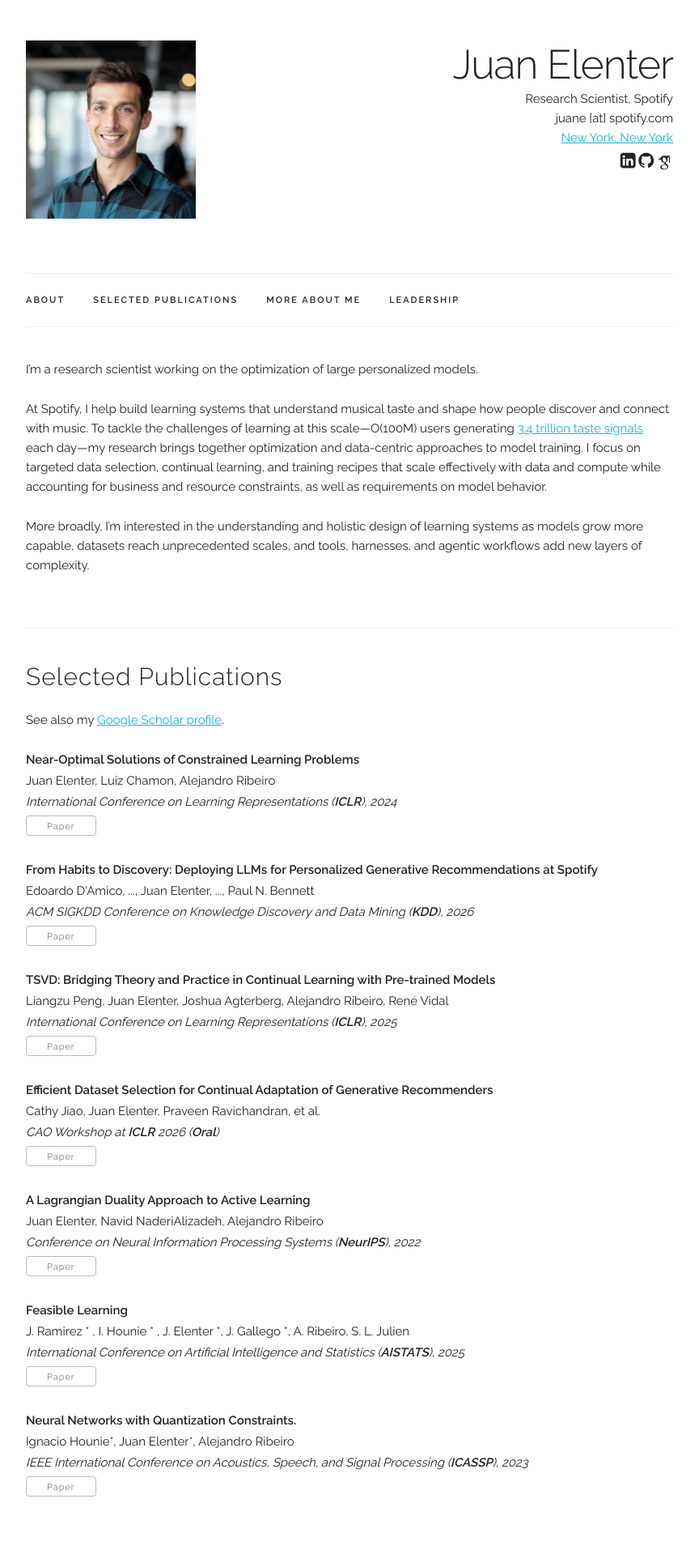
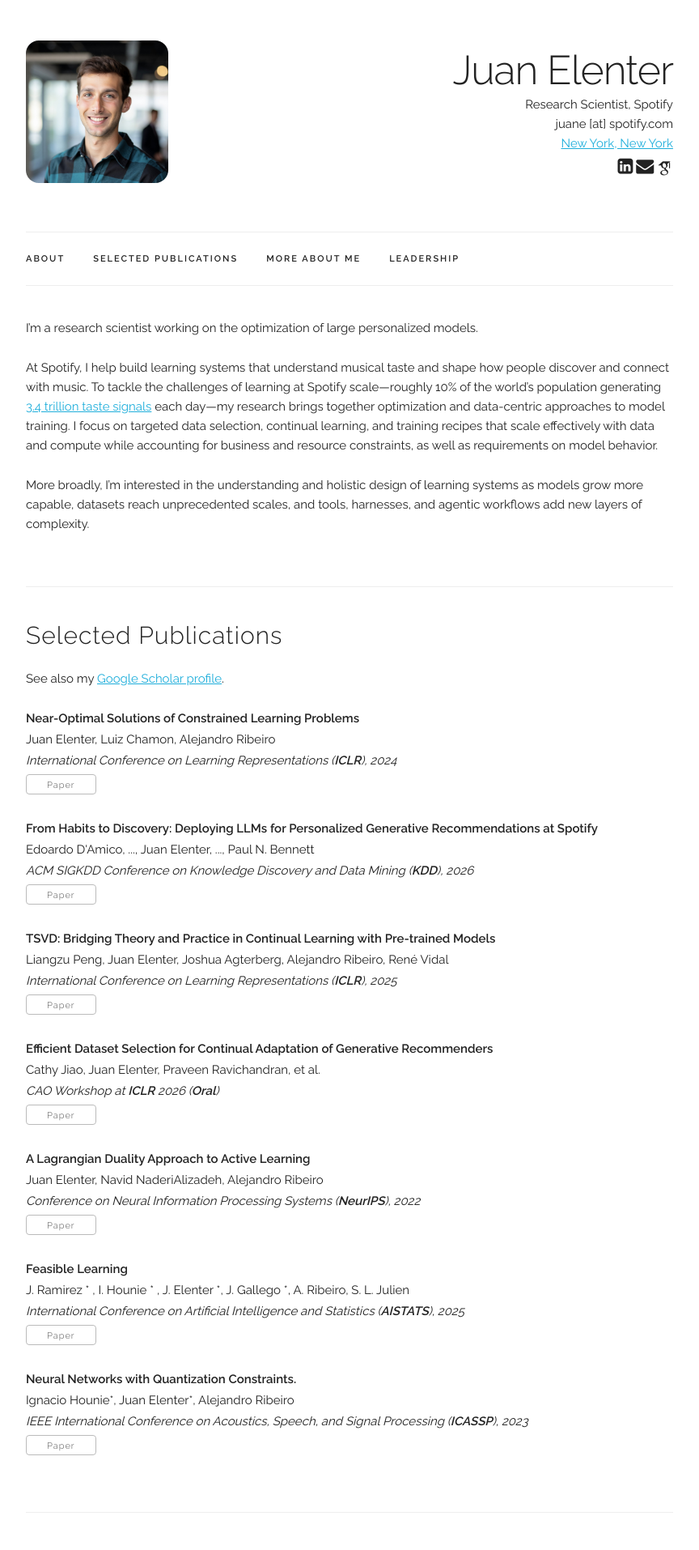
Before and after one commit to juanelenter/juanelenter.github.io, a Jekyll site: the page built from index.html, in a window 1280 px wide. Shown: the top 1914 px of the page at 81% size, without its empty margins (208-1072 px from the left). Built offline with Jekyll 4.4.1, drawn with Linux system fonts in a browser that asks for light colours; some web fonts are replaced; some of the changed text lies outside the part shown.

Commit message:
Improve mobile header and update profile copy
Co-Authored-By: Codex <noreply@openai.com>

```diff
--- a/_data/main_info.yaml
+++ b/_data/main_info.yaml
@@ -2,7 +2,7 @@ name: "Juan Elenter"
 title: "Research Scientist, Spotify"
 location: <a href="https://www.youtube.com/watch?v=TK0Vdb1RUCk&ab_channel=FrankSinatraVEVO" target="_blank">New York, New York</a>
 profile_pic: "/assets/profile-pics/juan-headshot.jpg"
-github: "https://github.com/juanelenter"
+email_link: "mailto:juane@spotify.com"
 google_scholar: "https://scholar.google.com/citations?hl=en&user=AJHh6B8AAAAJ"
 linkedin: https://www.linkedin.com/in/juan-elenter/
 email: juane [at] spotify.com
--- a/_layouts/default.html
+++ b/_layouts/default.html
@@ -65,39 +65,21 @@
     <section class="header">
       <div class="row">
         <div class="three columns">
-          <a href="{{ site.baseurl }}/"><img class="w3-border w3-padding" height=220 src='{{ site.baseurl }}{{ site.data.main_info.profile_pic }}'></a>
+          <a href="{{ site.baseurl }}/"><img class="profile-photo" src='{{ site.baseurl }}{{ site.data.main_info.profile_pic }}' alt="Juan Elenter"></a>
         </div>
         <div class="nine columns main-description">
-            <!--
-            <h1>&emsp; &emsp; {{ site.data.main_info.name }}</h1>
-            <p>&emsp; &emsp; &emsp; &emsp; &emsp; &emsp; &ensp;{{ site.data.main_info.title }}</p>
-            <p>&emsp; &emsp; &emsp; &emsp; &emsp; &ensp; &nbsp; &nbsp; {{ site.data.main_info.email }}</p>
+            <h1> {{ site.data.main_info.name }} </h1>
+            <p> {{ site.data.main_info.title }} </p>
+            <p> {{ site.data.main_info.email }} </p>
+            <p> {{ site.data.main_info.location }} </p>
             <p>
-              &emsp; &emsp; &emsp; &emsp; &emsp; &ensp; &nbsp; &nbsp;
               <span onclick="window.open('{{ site.data.main_info.linkedin }}')" style="cursor: pointer">
                 <i class="fa fa-linkedin-square" aria-hidden="true"></i>
               </span>
 
-              <span onclick="window.open('{{ site.data.main_info.github }}')" style="cursor: pointer">
-                <i class="fa fa-github" aria-hidden="true"></i>
-              </span>
-
-              <span onclick="window.open('{{ site.data.main_info.google_scholar }}')" style="cursor: pointer">
-                <i class="ai ai-google-scholar ai-lg" aria-hidden="true"></i>
-              </span>
-            </p> -->
-            <h1 style="text-align:right"> {{ site.data.main_info.name }} </h1>
-            <p style="text-align:right"> {{ site.data.main_info.title }} </p>
-            <p style="text-align:right"> {{ site.data.main_info.email }} </p>
-            <p style="text-align:right"> {{ site.data.main_info.location }} </p>
-            <p style="text-align:right">
-              <span onclick="window.open('{{ site.data.main_info.linkedin }}')" style="cursor: pointer">
-                <i class="fa fa-linkedin-square" aria-hidden="true"></i>
-              </span>
-
-              <span onclick="window.open('{{ site.data.main_info.github }}')" style="cursor: pointer">
-                <i class="fa fa-github" aria-hidden="true"></i>
-              </span>
+              <a class="contact-email-icon" href="{{ site.data.main_info.email_link }}" aria-label="Email Juan Elenter">
+                <i class="fa fa-envelope" aria-hidden="true"></i>
+              </a>
 
               <span onclick="window.open('{{ site.data.main_info.google_scholar }}')" style="cursor: pointer">
                 <i class="ai ai-google-scholar ai-lg" aria-hidden="true"></i>
@@ -134,9 +116,9 @@
           <span onclick="window.open('{{ site.data.main_info.linkedin }}')" style="cursor: pointer">
             <i class="fa fa-linkedin-square" aria-hidden="true"></i>
           </span>
-          <span onclick="window.open('{{ site.data.main_info.github }}')" style="cursor: pointer">
-            <i class="fa fa-github" aria-hidden="true"></i>
-          </span>
+          <a class="contact-email-icon" href="{{ site.data.main_info.email_link }}" aria-label="Email Juan Elenter">
+            <i class="fa fa-envelope" aria-hidden="true"></i>
+          </a>
           <span onclick="window.open('{{ site.data.main_info.google_scholar }}')" style="cursor: pointer">
             <i class="ai ai-google-scholar ai-lg" aria-hidden="true"></i>
           </span>
--- a/index.html
+++ b/index.html
@@ -6,7 +6,7 @@ title: Home
 <div class="docs-section" id="bio">
   <p>I’m a research scientist working on the optimization of large personalized models.</p>
   <p>
-    At Spotify, I help build learning systems that understand musical taste and shape how people discover and connect with music. To tackle the challenges of learning at this scale—O(100M) users generating <a href="https://newsroom.spotify.com/2026-05-21/investor-day-recap/">3.4 trillion taste signals</a> each day—my research brings together optimization and data-centric approaches to model training. I focus on targeted data selection, continual learning, and training recipes that scale effectively with data and compute while accounting for business and resource constraints, as well as requirements on model behavior.
+    At Spotify, I help build learning systems that understand musical taste and shape how people discover and connect with music. To tackle the challenges of learning at Spotify scale—roughly 10% of the world’s population generating <a href="https://newsroom.spotify.com/2026-05-21/investor-day-recap/">3.4 trillion taste signals</a> each day—my research brings together optimization and data-centric approaches to model training. I focus on targeted data selection, continual learning, and training recipes that scale effectively with data and compute while accounting for business and resource constraints, as well as requirements on model behavior.
   </p>
   <p>
     More broadly, I’m interested in the understanding and holistic design of learning systems as models grow more capable, datasets reach unprecedented scales, and tools, harnesses, and agentic workflows add new layers of complexity.
```
Also changed, not shown: other parts of index.html (+1 -1 lines), libs/custom/my_css.css.
